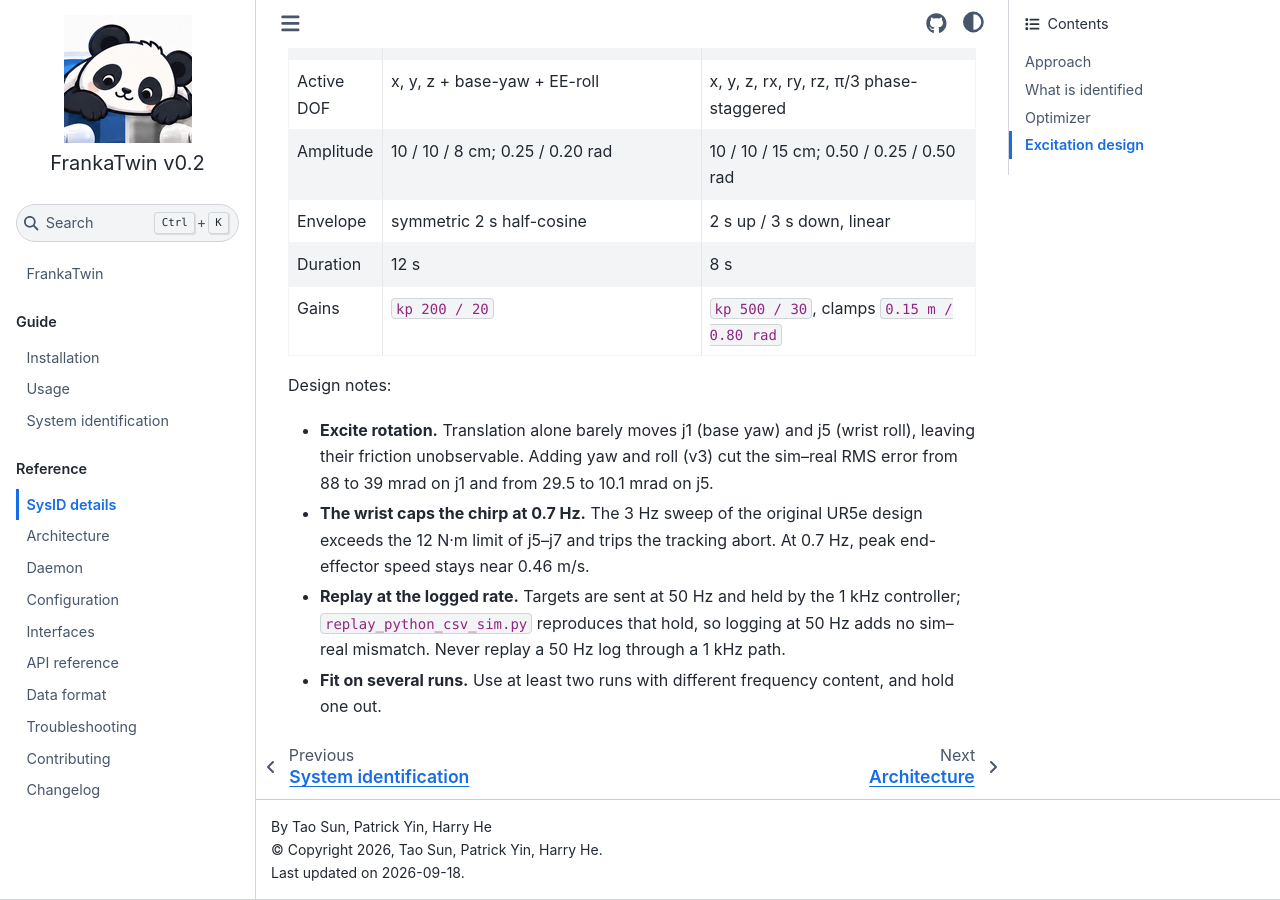
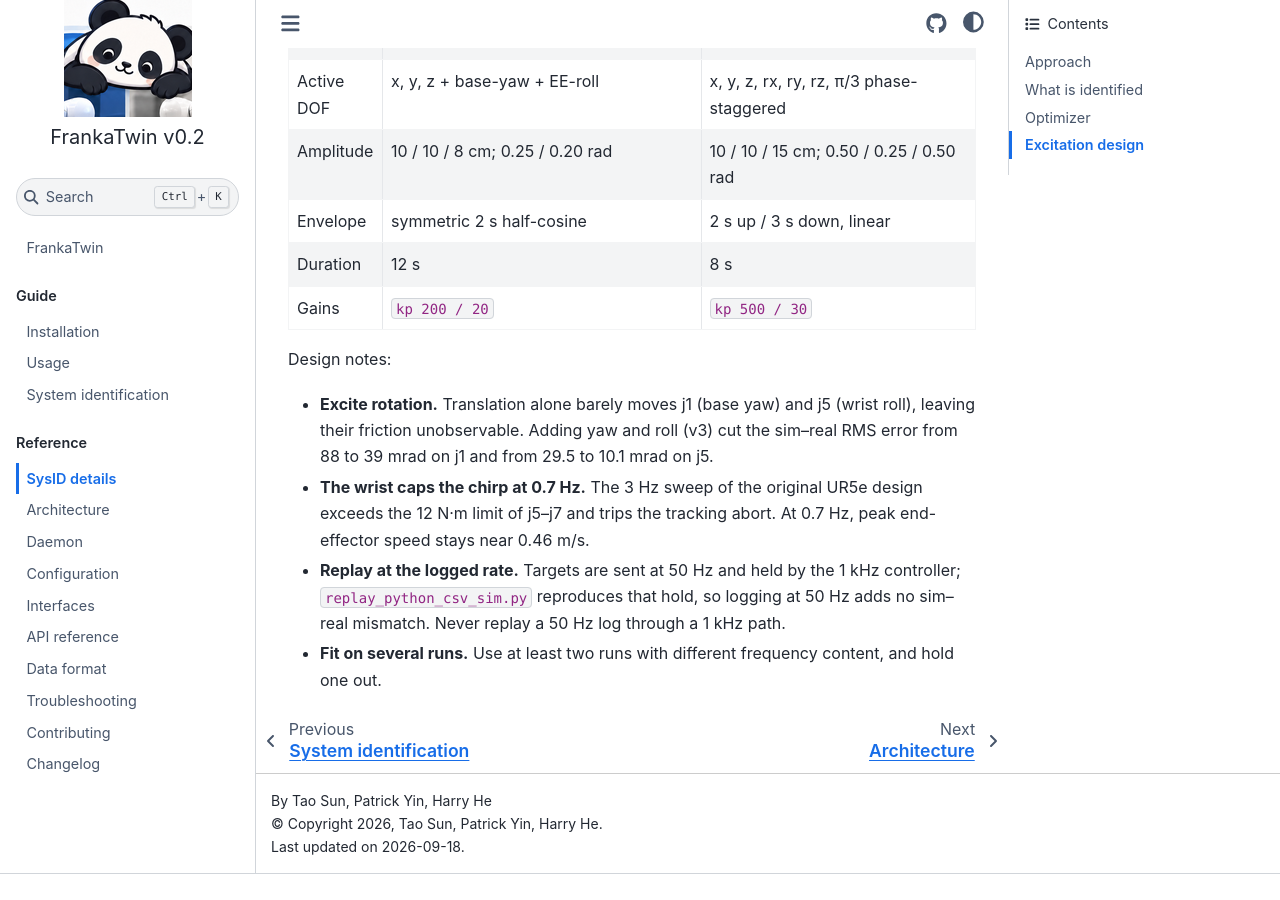
Before and after one commit to tsrobcvai/frankatwin, a Sphinx documentation site: the page built from docs/sysid_details.md, in a window 1280 px wide and 900 px high, scrolled down 2367 px. Built offline with Sphinx 7.4.7 and the Sphinx Book theme 1.1.4, drawn with Linux system fonts in a browser that asks for light colours; after the commit the page ends 3241 px from its top, so only the background shows below that.

Commit message:
docs(sysid): drop the error-delta clamps from the collection commands
robot.yaml ships error_delta_pos 0, so the chirp run needs no override; and the
excitation table still listed a 0.80 rad rotational clamp, which no longer
exists — error_delta_rot was removed.

Co-Authored-By: Claude Opus 5 <noreply@anthropic.com>

```diff
--- a/docs/sysid_details.md
+++ b/docs/sysid_details.md
@@ -82,7 +82,7 @@ designs ship:
 | Amplitude | 10 / 10 / 8 cm; 0.25 / 0.20 rad | 10 / 10 / 15 cm; 0.50 / 0.25 / 0.50 rad |
 | Envelope | symmetric 2 s half-cosine | 2 s up / 3 s down, linear |
 | Duration | 12 s | 8 s |
-| Gains | `kp 200 / 20` | `kp 500 / 30`, clamps `0.15 m / 0.80 rad` |
+| Gains | `kp 200 / 20` | `kp 500 / 30` |
 
 Design notes:
 
```
Also changed, not shown: docs/sysid.md (+0 -1 lines).
